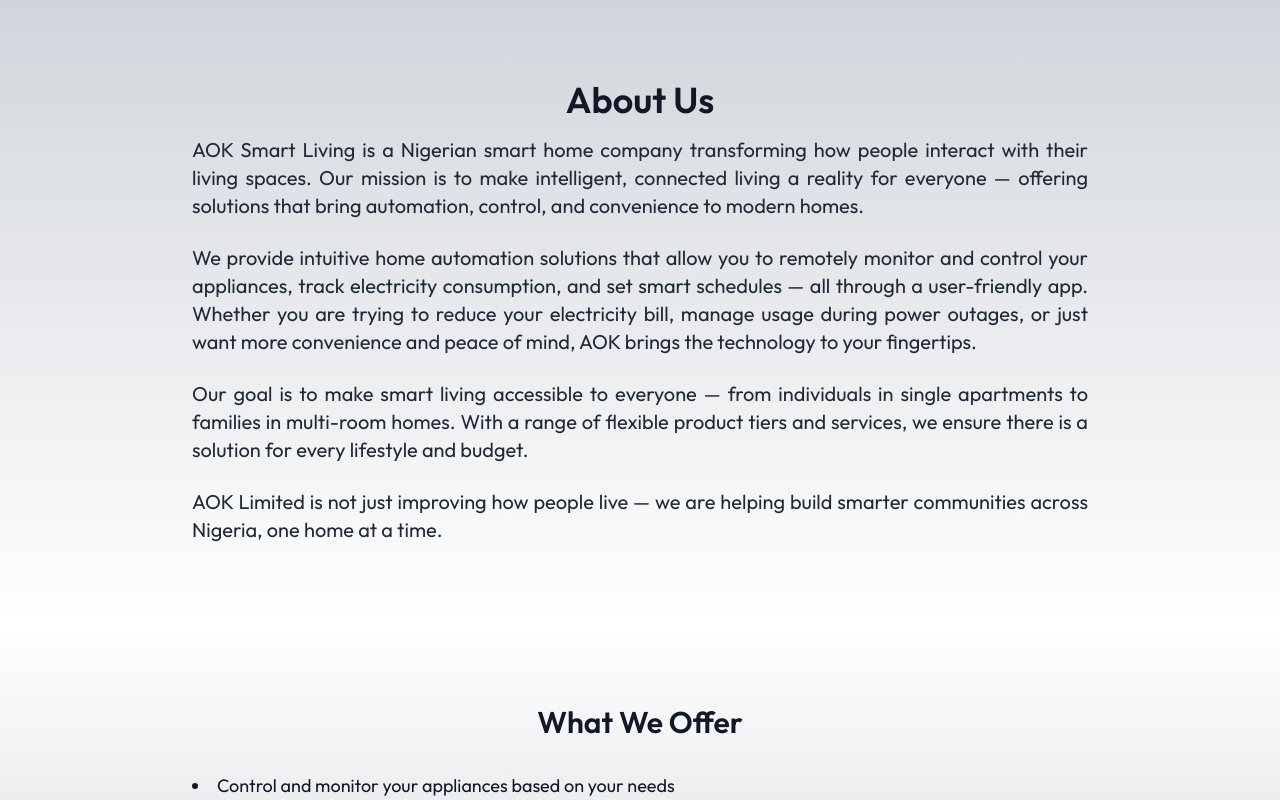
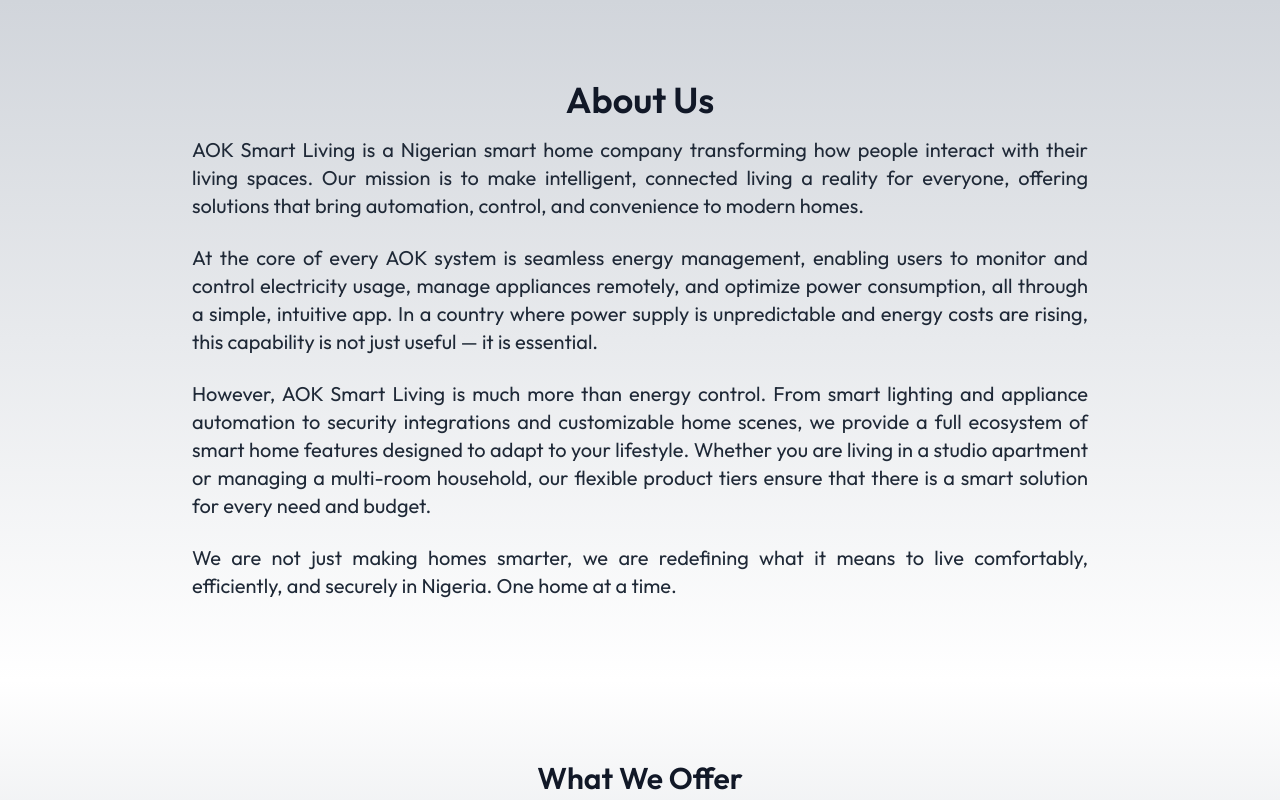
Before and after one commit to akindoluakinyemi/aok-website, a Next.js app: page / in a window 1280 px wide. Shown: the part 800-1600 px from the top of the page. Built offline with nearby package versions, Linux system fonts and the light colour scheme; a web font is replaced by a local one.

Commit message:
Update page.tsx

```diff
--- a/src/app/page.tsx
+++ b/src/app/page.tsx
@@ -52,25 +52,16 @@
         <h2 className="text-3xl md:text-4xl font-semibold mb-4">About Us</h2>
         <div className="max-w-4xl mx-auto space-y-6 text-lg md:text-xl text-justify text-gray-800">
           <p>
-            AOK Smart Living is a Nigerian smart home company transforming how people interact with their living spaces. Our mission is to make intelligent, connected living a reality for everyone — offering solutions that bring automation, control, and convenience to modern homes.
+            AOK Smart Living is a Nigerian smart home company transforming how people interact with their living spaces. Our mission is to make intelligent, connected living a reality for everyone, offering solutions that bring automation, control, and convenience to modern homes.
           </p>
           <p>
-            We provide intuitive home automation solutions that allow you to
-            remotely monitor and control your appliances, track electricity
-            consumption, and set smart schedules — all through a user-friendly
-            app. Whether you are trying to reduce your electricity bill, manage
-            usage during power outages, or just want more convenience and peace
-            of mind, AOK brings the technology to your fingertips.
+            At the core of every AOK system is seamless energy management, enabling users to monitor and control electricity usage, manage appliances remotely, and optimize power consumption, all through a simple, intuitive app. In a country where power supply is unpredictable and energy costs are rising, this capability is not just useful — it is essential.
           </p>
           <p>
-            Our goal is to make smart living accessible to everyone — from
-            individuals in single apartments to families in multi-room homes.
-            With a range of flexible product tiers and services, we ensure there
-            is a solution for every lifestyle and budget.
+            However, AOK Smart Living is much more than energy control. From smart lighting and appliance automation to security integrations and customizable home scenes, we provide a full ecosystem of smart home features designed to adapt to your lifestyle. Whether you are living in a studio apartment or managing a multi-room household, our flexible product tiers ensure that there is a smart solution for every need and budget.
           </p>
           <p>
-            AOK Limited is not just improving how people live — we are helping
-            build smarter communities across Nigeria, one home at a time.
+            We are not just making homes smarter, we are redefining what it means to live comfortably, efficiently, and securely in Nigeria. One home at a time.
           </p>
         </div>
       </section>
@@ -149,7 +140,6 @@
               <li>Device-specific energy</li>
               <li>Smart scheduling for devices</li>
               <li>Multiple user access</li>
-              <li>Empty room control</li>
               <li>Voice command integration</li>
               <li>Security camera integration</li>
               <li>Weather-based control and monitoring</li>
```
